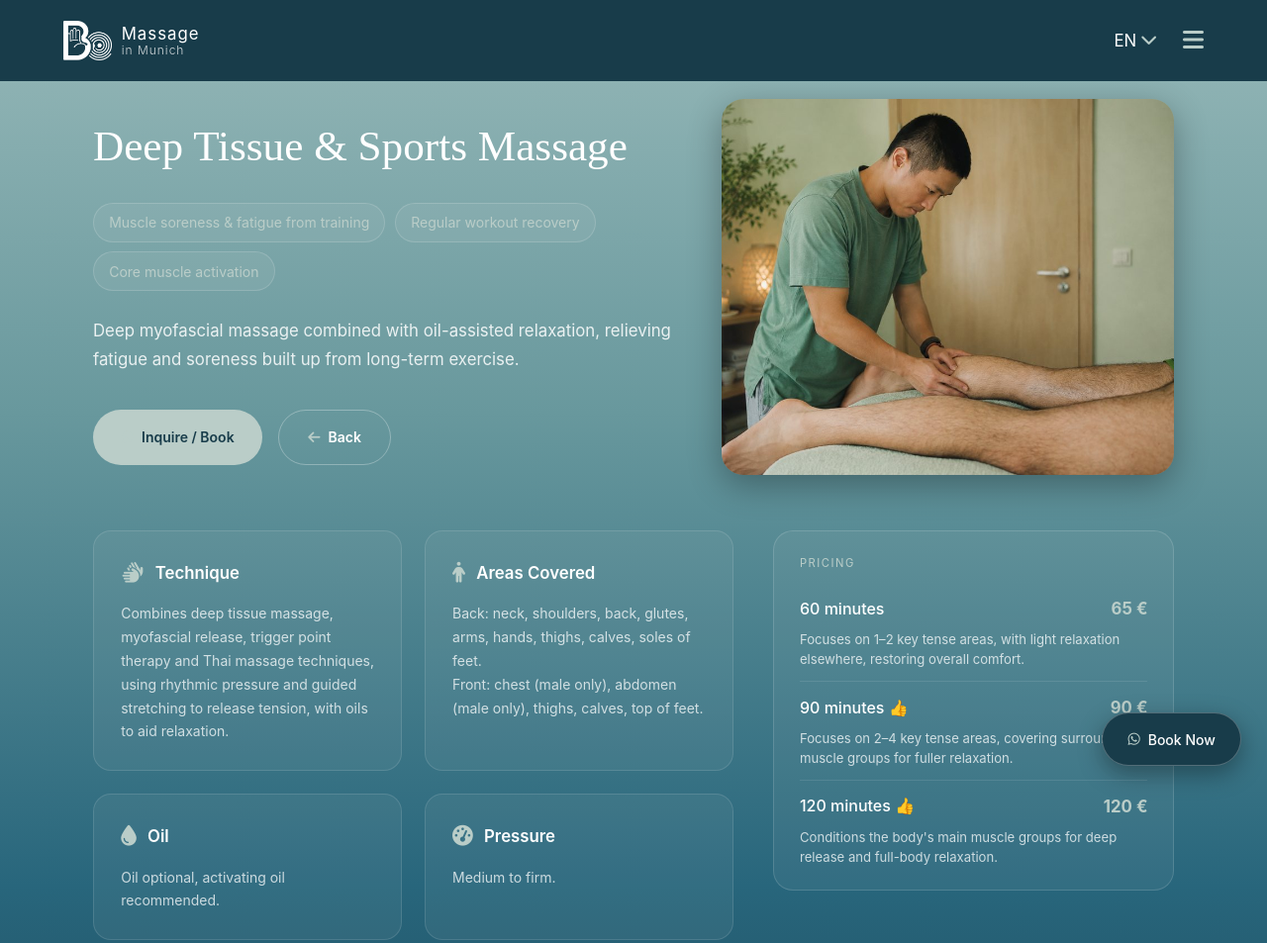
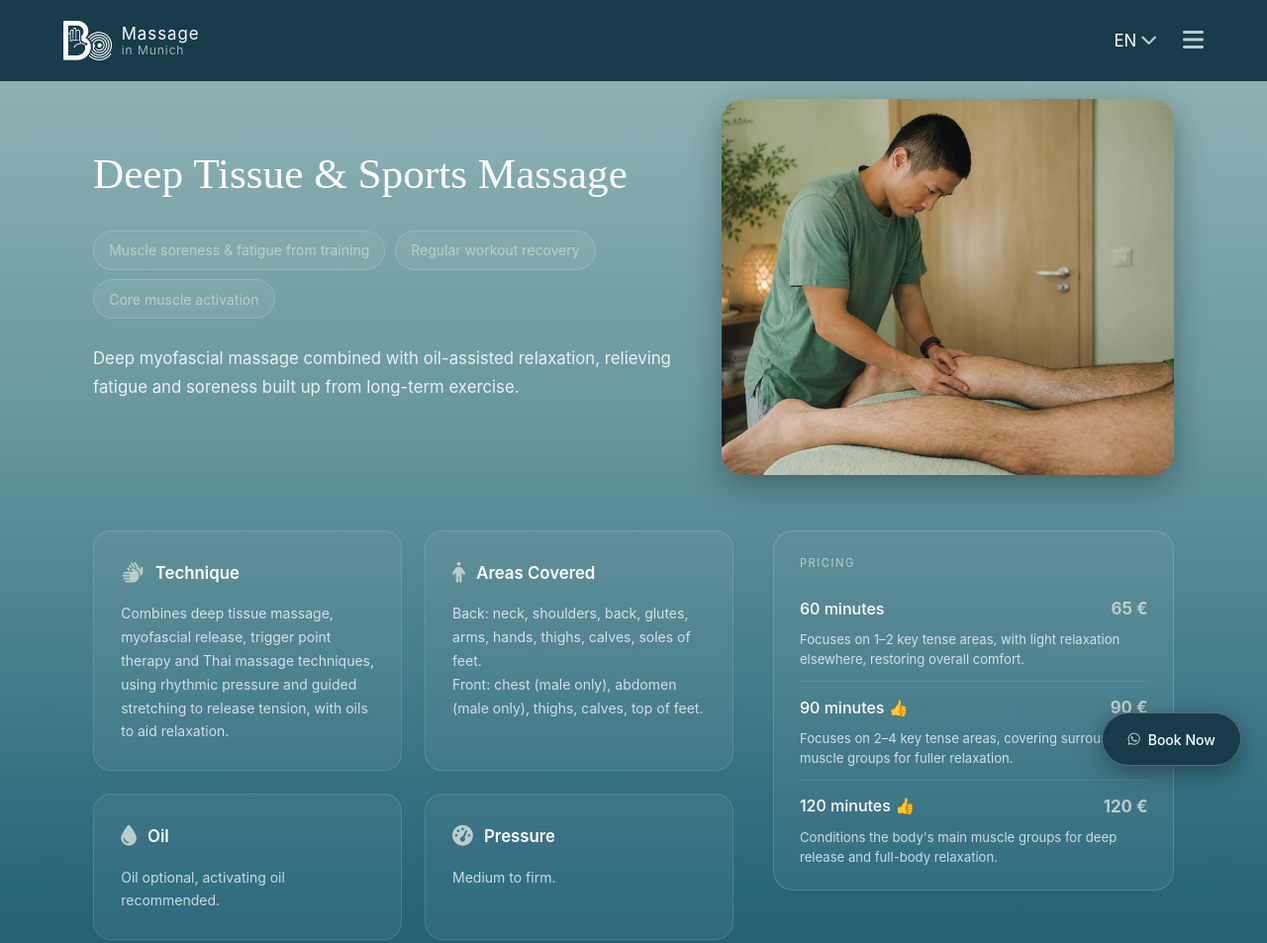
Before and after one commit to bomassage/bomassage, a plain HTML site: page service-deep-tissue.html in a window 1280 px wide. Shown: the top 953 px of the page at 99% size. Drawn offline with Linux system fonts and the light colour scheme.

Commit message:
Add files via upload

```diff
--- a/service-deep-tissue.html
+++ b/service-deep-tissue.html
@@ -1273,7 +1273,8 @@
             cursor: pointer;
             border: none;
             font-family: inherit;
-            width: fit-content;
+            flex: 1;
+            min-width: 160px;
         }
         .detail-btn-primary .lang-content.active,
         .detail-btn-secondary .lang-content.active {
@@ -1522,20 +1523,6 @@
                     <p class="detail-intro">深层的肌筋膜按摩和精油辅助放松，让因为长期运动积累的身体疲劳和酸痛得到缓解。</p>
                 </div>
 
-                <div class="detail-actions">
-                    <a href="https://wa.me/4915203246639" target="_blank" rel="noopener noreferrer" class="detail-btn-primary">
-                        <i class="fa-brands fa-whatsapp"></i>
-                        <span class="lang-content active" data-lang="en">Inquire / Book</span>
-                        <span class="lang-content" data-lang="de">Anfragen / Buchen</span>
-                        <span class="lang-content" data-lang="zh">咨询/预定</span>
-                    </a>
-                    <a href="index.html#services" class="detail-btn-secondary nav-link" data-target="#services">
-                        <i class="fa-solid fa-arrow-left"></i>
-                        <span class="lang-content active" data-lang="en">Back</span>
-                        <span class="lang-content" data-lang="de">Zurück</span>
-                        <span class="lang-content" data-lang="zh">返回</span>
-                    </a>
-                </div>
             </div>
             <div class="detail-hero-img">
                 <img src="assets/service-deep-tissue.jpg" alt="Deep Tissue & Sports Massage">
```
